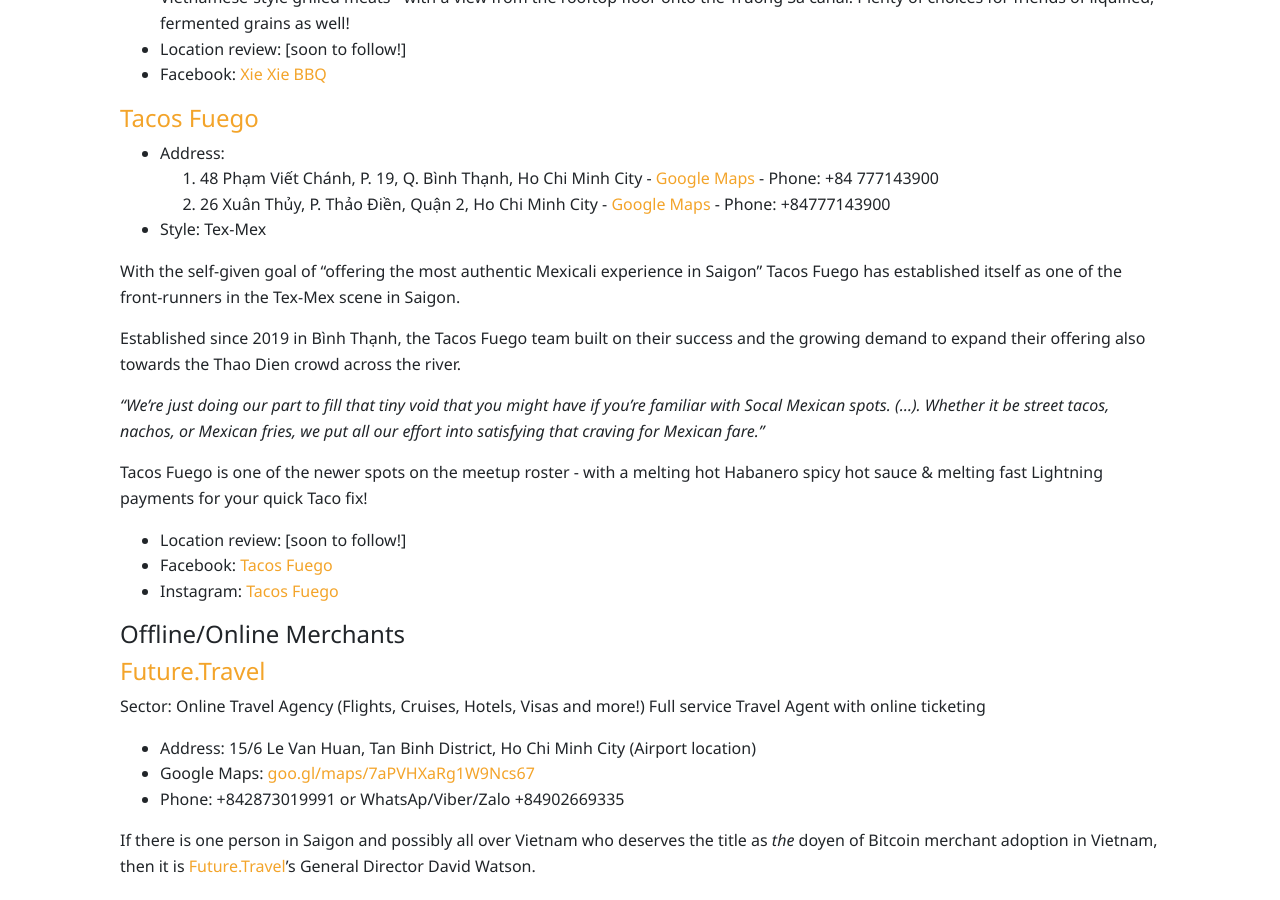
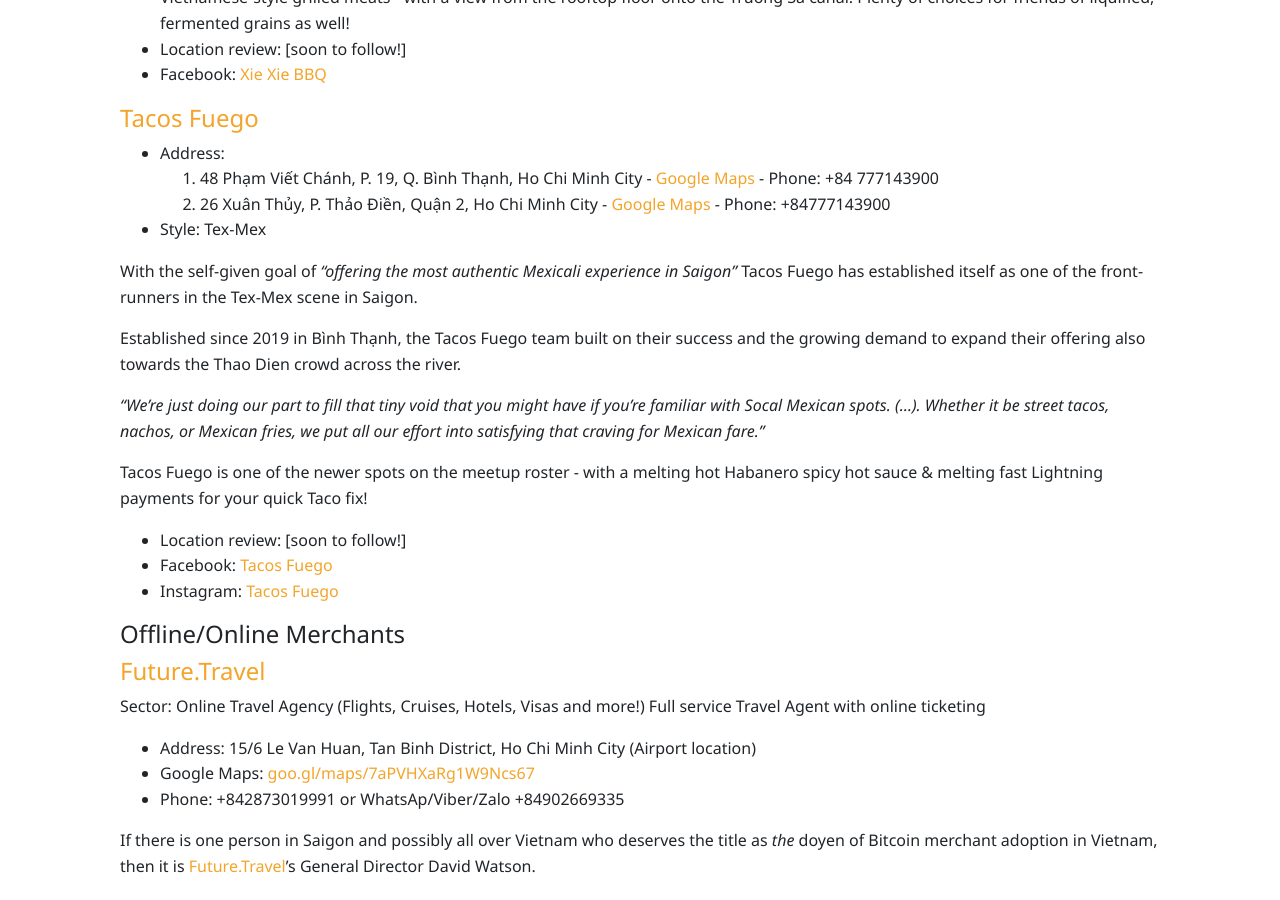
Before and after one commit to bitcoinsaigon/bitcoinsaigon.github.io, a Jekyll site: the page built from _pages/spend-sats-saigon.md, in a window 1280 px wide and 900 px high, scrolled down 2175 px. Built offline with Jekyll 4.4.1, drawn with Linux system fonts in a browser that asks for light colours; nearby versions of some CDN libraries.

Commit message:
Fix formatting

```diff
--- a/_pages/spend-sats-saigon.md
+++ b/_pages/spend-sats-saigon.md
@@ -137,7 +137,9 @@
 - Google Maps: [g.co/kgs/Rq8a8f](https://g.co/kgs/Rq8a8f)
 - Phone: +84909815515
 - Style: Vietnamese-style BBQ Restaurant
-Grilled meat & Bitcoiners - a match made in heaven. At Xie Xie BBQ you can enjoy typical Vietnamese-style grilled meats - with a view from the rooftop floor onto the Truong Sa canal. Plenty of choices for friends of liquified, fermented grains as well!
+Grilled meat & Bitcoiners - a match made in heaven.
+At Xie Xie BBQ you can enjoy typical Vietnamese-style grilled meats - with a view from the rooftop floor onto the Truong Sa canal.
+Plenty of choices for friends of liquified, fermented grains as well!
 - Location review: [soon to follow!]
 - Facebook: [Xie Xie BBQ](https://www.facebook.com/xiexiebbq/)
 
@@ -147,7 +149,7 @@
 2. 26 Xuân Thủy, P. Thảo Điền, Quận 2, Ho Chi Minh City - [Google Maps](https://goo.gl/maps/V1iBGW8eNVHjJHGCA) - Phone: +84777143900
 - Style: Tex-Mex
 
-With the self-given goal of “offering the most authentic Mexicali experience in Saigon” Tacos Fuego has established itself as one of the front-runners in the Tex-Mex scene in Saigon.
+With the self-given goal of *“offering the most authentic Mexicali experience in Saigon”* Tacos Fuego has established itself as one of the front-runners in the Tex-Mex scene in Saigon.
 
 Established since 2019 in Bình Thạnh, the Tacos Fuego team built on their success and the growing demand to expand their offering also towards the Thao Dien crowd across the river.
 
```
